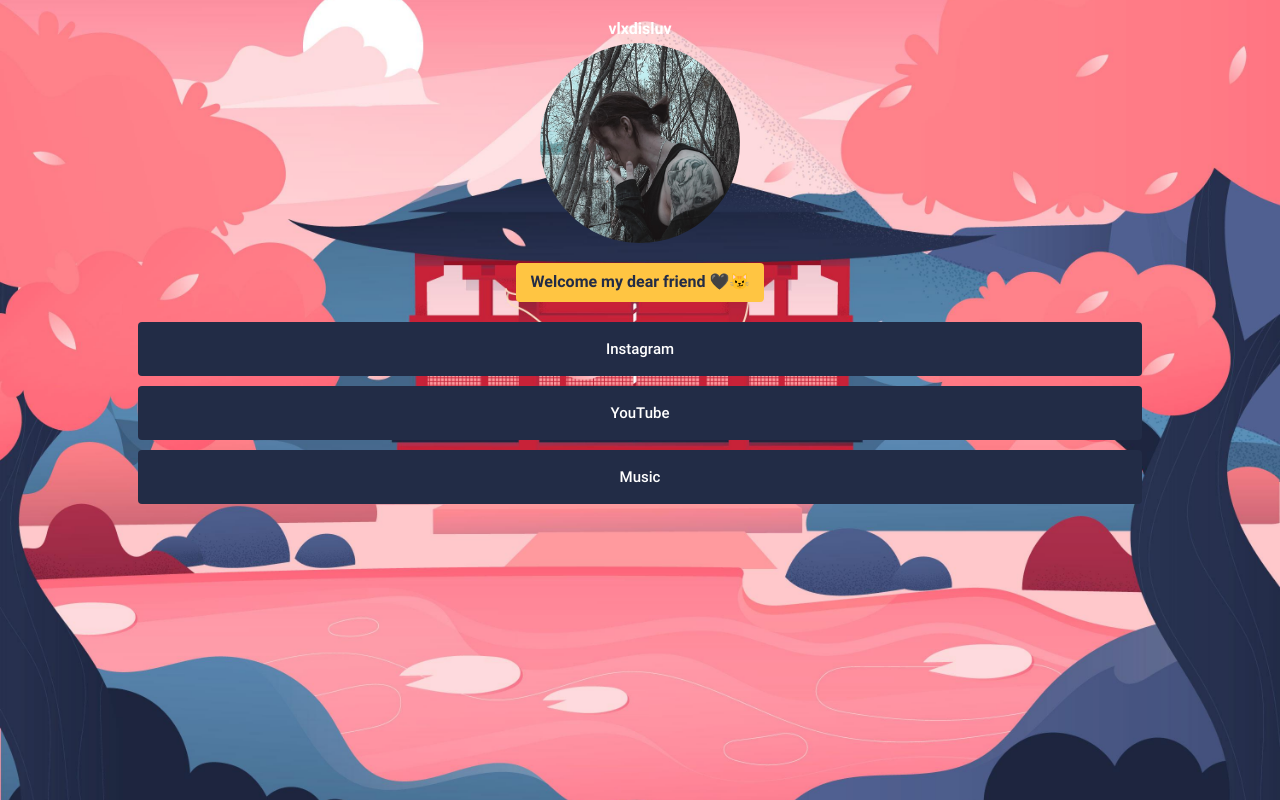
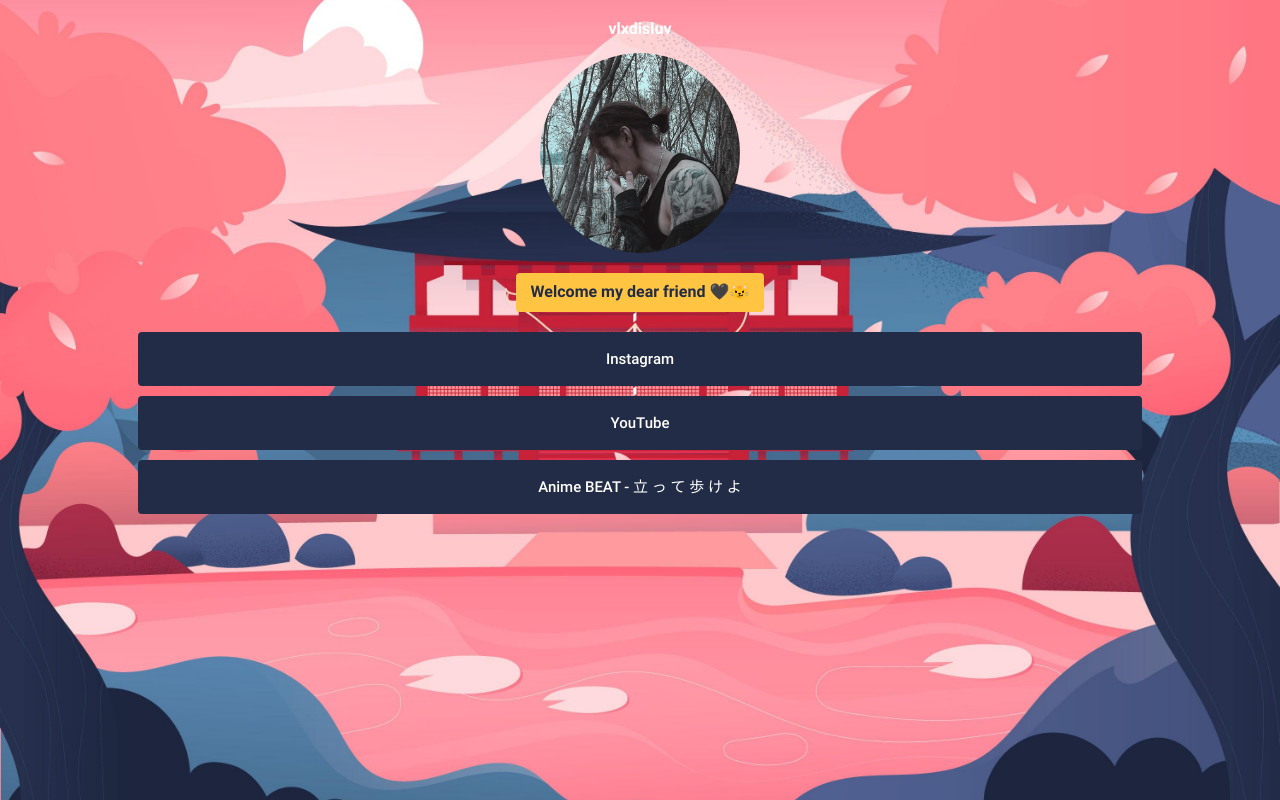
Before and after one commit to vlxdisluv/profile-preview, a React (Create React App) app: page / in a window 1280 px wide. Built offline with nearby package versions, Linux system fonts and the light colour scheme.

Commit message:
fix: change button text and add social networks png pic

```diff
--- a/src/pages/Home/Home.tsx
+++ b/src/pages/Home/Home.tsx
@@ -27,10 +27,8 @@
 
         <Link
           variant="primary"
-          label="Music"
-          onClick={() =>
-            window.open('https://songwhip.com/vlxdiluv/%E7%AB%8B%E3%81%A3%E3%81%A6%E6%AD%A9%E3%81%91%E3%82%88', '_self')
-          }
+          label="Anime BEAT - 立 っ て 歩 け よ"
+          onClick={() => window.open('https://li.sten.to/wIMUZIo', '_self')}
         />
       </View>
     </Root>
@@ -42,7 +40,7 @@
   font-family: Roboto, sans-serif;
   font-weight: bold;
 
-  margin-bottom: 5px;
+  margin-bottom: 15px;
 `;
 
 const Link = styled(Button)`
```
Also changed, not shown: src/assets/img/social-icons.png (added).
